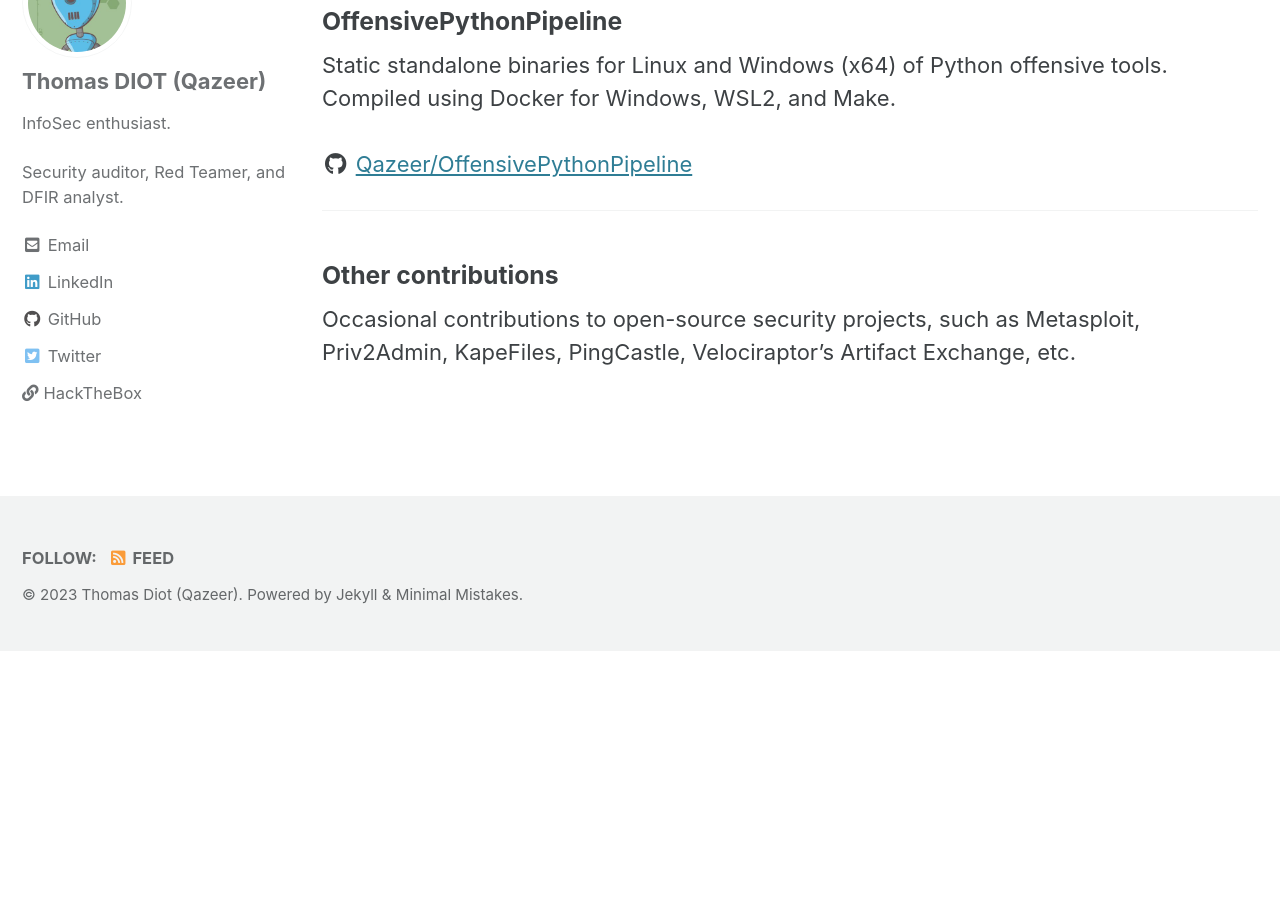
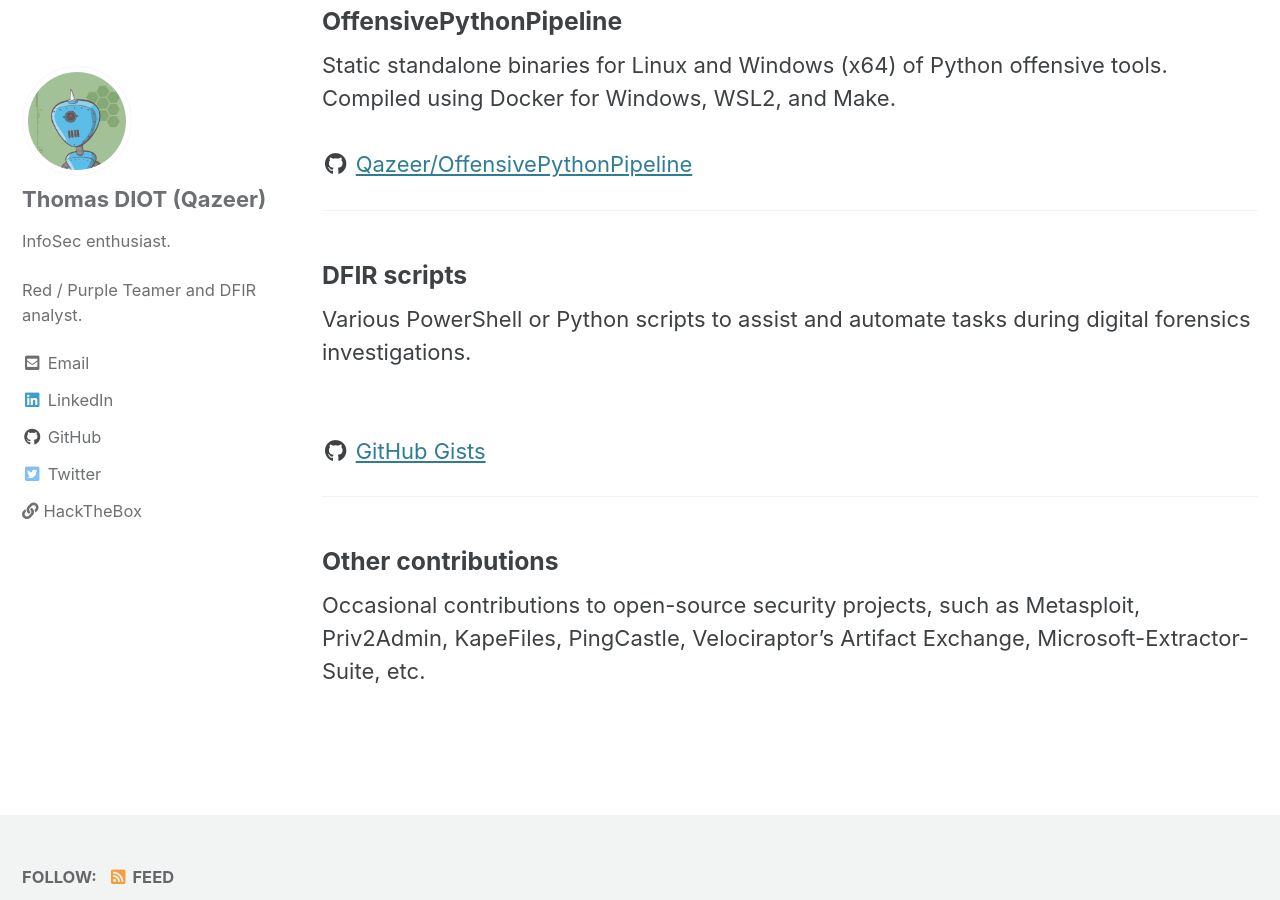
Before and after one commit to Qazeer/qazeer.github.io, a Jekyll site: the page built from _pages/projects.md, in a window 1280 px wide and 900 px high, scrolled down 1097 px. Built offline with Jekyll 4.4.1, drawn with Linux system fonts in a browser that asks for light colours; cached includes are drawn as plain includes; before the commit the page ends 1748 px from its top, so only the background shows below that.

Commit message:
Add 13Cubed certif, BSides workshop, DFIR scripts

```diff
--- a/_config.yml
+++ b/_config.yml
@@ -51,7 +51,7 @@
 author:
   name             : "Thomas DIOT (Qazeer)"
   avatar           : "/assets/img/avatar.jpg"
-  bio              : "InfoSec enthusiast.<br><br> Security auditor, Red Teamer, and DFIR analyst."
+  bio              : "InfoSec enthusiast.<br><br> Red / Purple Teamer and DFIR analyst."
   location         :
   links:
     - label: "Email"
--- a/_pages/projects.md
+++ b/_pages/projects.md
@@ -49,7 +49,17 @@
 
 --------------------------------------------------------------------------------
 
+### DFIR scripts
+
+Various PowerShell or Python scripts to assist and automate tasks during
+digital forensics investigations. <br>
+<br><br>
+<i class="fab fa-fw fa-github" aria-hidden="true"></i> [GitHub Gists](https://gist.github.com/Qazeer)
+
+--------------------------------------------------------------------------------
+
 ### Other contributions
 
 Occasional contributions to open-source security projects, such as Metasploit,
-Priv2Admin, KapeFiles, PingCastle, Velociraptor's Artifact Exchange, etc.
+Priv2Admin, KapeFiles, PingCastle, Velociraptor's Artifact Exchange,
+Microsoft-Extractor-Suite, etc.
```
Also changed, not shown: _pages/certifications.md (+5 -0 lines), _pages/publications.md (+7 -0 lines).
